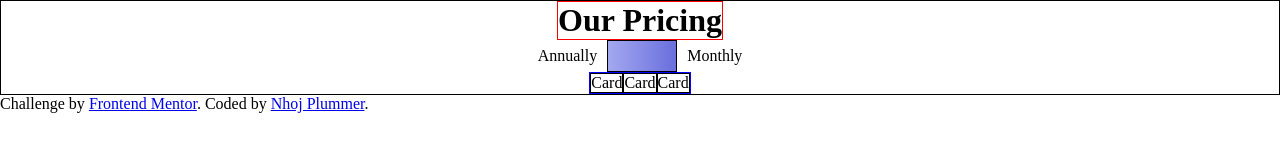
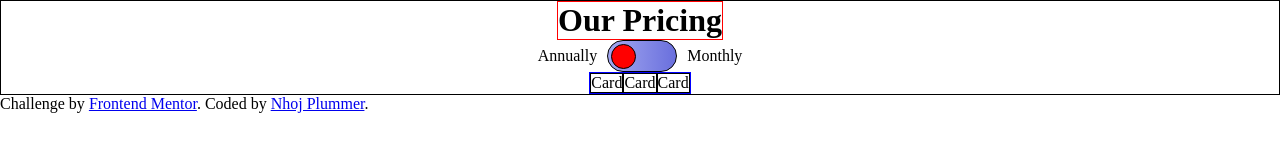
Before and after one commit to Nhoj-Plummer/pricing-component-with-toggle, a React (Create React App) app: page / in a window 1280 px wide. Shown: the top 160 px of the page. Built offline with nearby package versions, Linux system fonts and the light colour scheme.

Commit message:
Making progress

```diff
--- a/src/components/Toggle/Toggle.css
+++ b/src/components/Toggle/Toggle.css
@@ -4,15 +4,47 @@
   border: 1px solid black;
   background: var(--color-gradient);
   cursor: pointer;
-  padding: 2px;
+  border-radius: 30px;
+  padding: 3px;
 }
 
-/* .toggle-btn {
-  display: flex;
-  justify-content: center;
-  align-items: center;
-  width: 38px;
-  height: 38px;
-  cursor: pointer;
+.toggle-btn {
   border: 1px solid black;
-} */
+  width: 25px;
+  height: 25px;
+  border-radius: 50%;
+}
+
+.inactive {
+  background-color: red;
+  animation-name: slide-right;
+  animation-duration: 1s;
+}
+
+.active {
+  background-color: pink;
+  animation-name: slide-right;
+  animation-duration: 1s;
+}
+
+@keyframes slide-right {
+  0% {
+    -webkit-transform: translateX(0);
+    transform: translateX(0);
+  }
+  100% {
+    -webkit-transform: translateX(35px);
+    transform: translateX(35px);
+  }
+}
+
+@keyframes slide-left {
+  0% {
+    -webkit-transform: translateX(35px);
+    transform: translateX(35px);
+  }
+  100% {
+    -webkit-transform: translateX(0);
+    transform: translateX(0);
+  }
+}
--- a/src/components/Toggle/Toggle.js
+++ b/src/components/Toggle/Toggle.js
@@ -1,10 +1,12 @@
-import React from "react"
+import React, {useState} from "react"
 import "./Toggle.css"
 
-const Toggle = () => {
+const Toggle = ({}) => {
+  const [toggle, setToggle] = useState(false)
+
   return (
-    <div className="toggle-container">
-      <div className="toggle-btn"></div>
+    <div className="toggle-container" onClick={() => setToggle(!toggle)}>
+      <div className={`toggle-btn ${!toggle ? "inactive" : "active"}`}></div>
     </div>
   )
 }
```
